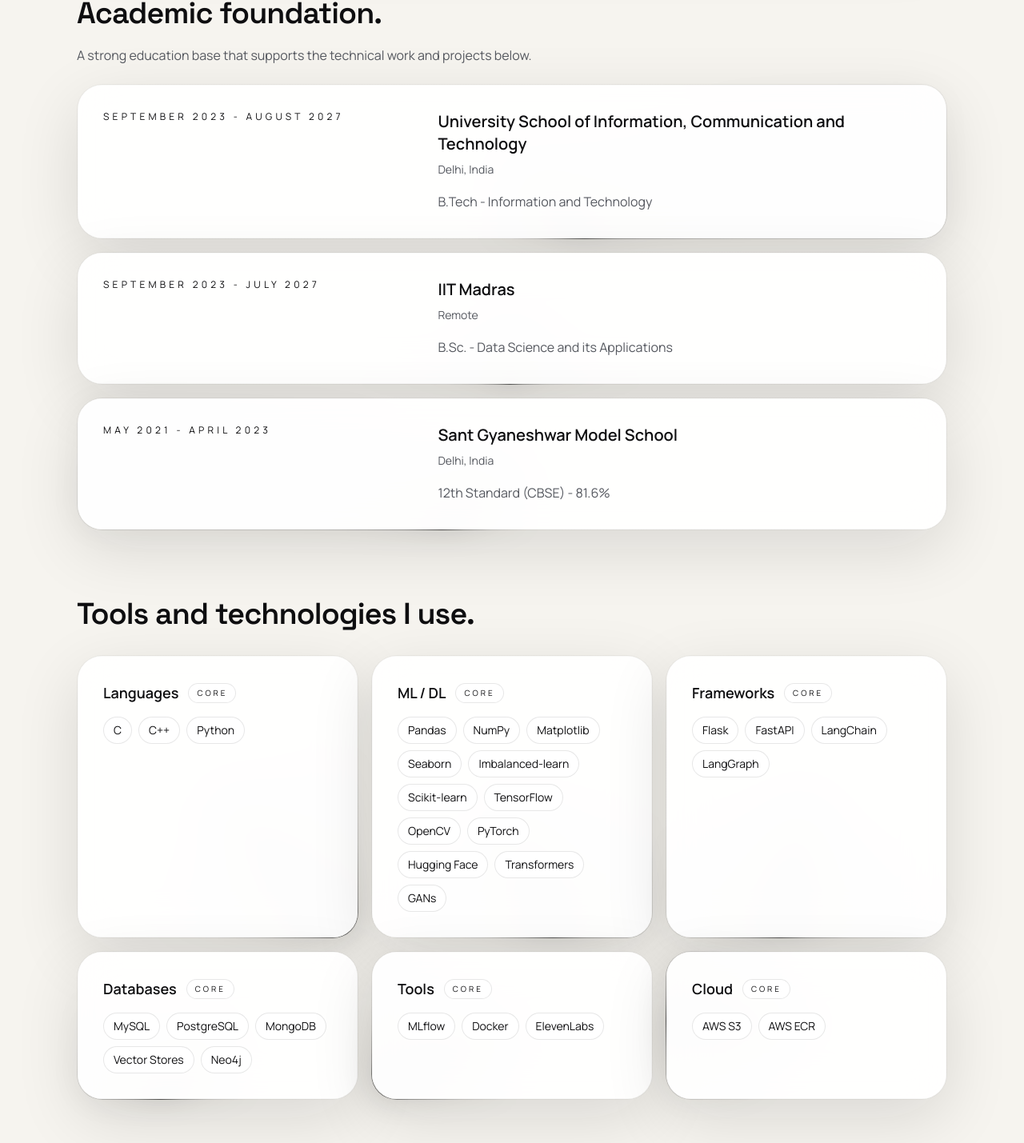
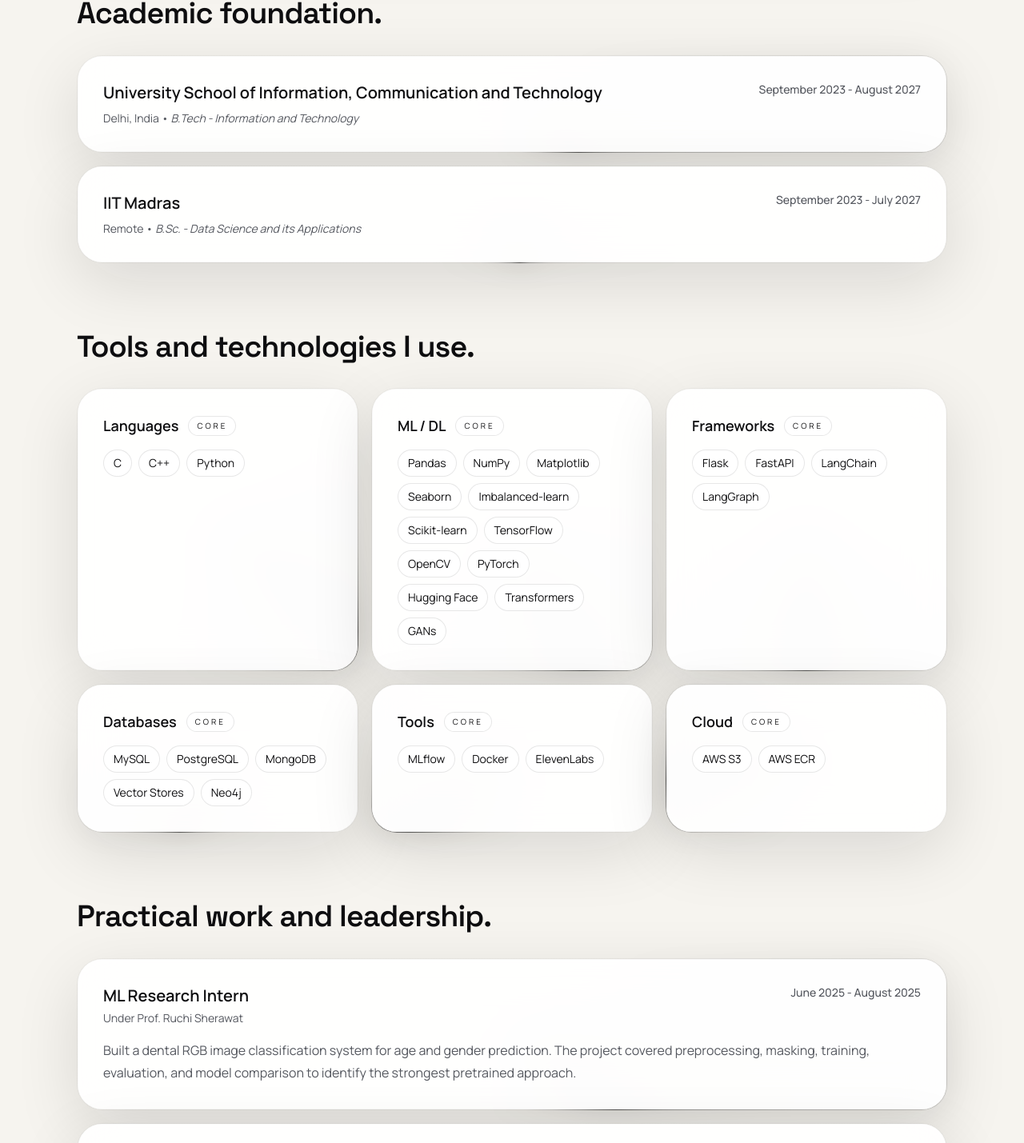
Before and after one commit to AkshitMaheshwari/portfolio, a Next.js app: page / in a window 1280 px wide. Shown: the part 914-2343 px from the top of the page at 80% size. Built offline with nearby package versions, Linux system fonts and the light colour scheme.

Commit message:
UI Changes

```diff
--- a/src/app/page.tsx
+++ b/src/app/page.tsx
@@ -145,17 +145,18 @@
         <SectionHeading
           eyebrow=""
           title="Academic foundation."
-          description="A strong education base that supports the technical work and projects below."
+          description=""
         />
         <div className="space-y-4">
           {profile.education.map((item, index) =>
             sectionCard(
-              <div className="grid gap-4 text-left lg:grid-cols-[0.8fr_1.2fr] lg:items-start">
-                <p className="text-xs uppercase tracking-[0.35em] text-[var(--accent)]/75">{item.period}</p>
+              <div className="flex flex-col sm:flex-row sm:items-start sm:justify-between text-left gap-2">
                 <div>
                   <h3 className="text-xl font-semibold text-[var(--text)]">{item.school}</h3>
-                  <p className="mt-2 text-sm text-[var(--muted)]">{item.place}</p>
-                  <p className="mt-4 text-base leading-7 text-[var(--muted)]">{item.degree}</p>
+                  <p className="mt-2 text-sm text-[var(--muted)]">{item.place} • <span className="italic">{item.degree}</span></p>
+                </div>
+                <div className="text-sm text-[var(--muted)] font-medium shrink-0 sm:text-right">
+                  {item.period}
                 </div>
               </div>,
               '',
@@ -226,20 +227,24 @@
 
       <section className="space-y-6 py-8">
         <SectionHeading
-          eyebrow="Work Experience"
+          eyebrow=""
           title="Practical work and leadership."
-          description="Short, focused cards that keep the structure calm and readable."
+          // description=""
         />
         <div className="space-y-4">
           {profile.experience.map((item, index) =>
             sectionCard(
-              <div className="grid gap-4 text-left lg:grid-cols-[0.8fr_1.2fr] lg:items-start">
-                <p className="text-xs uppercase tracking-[0.35em] text-[var(--accent)]/75">{item.period}</p>
-                <div>
-                  <h3 className="text-xl font-semibold text-[var(--text)]">{item.title}</h3>
-                  <p className="mt-2 text-sm text-[var(--muted)]">{item.organization}</p>
-                  <p className="mt-4 text-base leading-7 text-[var(--muted)]">{item.description}</p>
+              <div className="flex flex-col text-left gap-4">
+                <div className="flex flex-col sm:flex-row sm:items-start sm:justify-between gap-2">
+                  <div>
+                    <h3 className="text-xl font-semibold text-[var(--text)]">{item.title}</h3>
+                    <p className="mt-1 text-sm text-[var(--muted)]">{item.organization}</p>
+                  </div>
+                  <div className="text-sm text-[var(--muted)] font-medium shrink-0 sm:text-right">
+                    {item.period}
+                  </div>
                 </div>
+                <p className="text-base leading-7 text-[var(--muted)]">{item.description}</p>
               </div>,
               '',
               index * -0.5,
@@ -251,21 +256,20 @@
 
       <section id="projects" className="space-y-6 py-8">
         <SectionHeading
-          eyebrow="Projects"
-          title="Selected builds and experiments."
-          description="The project section stays in the same visual rhythm so it doesn't compete with the rest of the page."
+          eyebrow=""
+          title="Build Projects and Demos"
+          // description="The project section stays in the same visual rhythm so it doesn't compete with the rest of the page."
         />
         <div className="grid gap-4 lg:grid-cols-2">
           {profile.projects.slice(0, 2).map((project, index) => (
             <CometBorder key={project.name} delay={index * -1}>
               <article className="group text-left transition duration-300 hover:-translate-y-1">
-                  <p className="text-sm uppercase tracking-[0.3em] text-[var(--accent)]/75">{project.summary}</p>
-                  <h3 className="mt-3 font-[family-name:var(--font-heading)] text-2xl font-semibold text-[var(--text)] transition duration-300 group-hover:tracking-tight">
+                  <h3 className="font-[family-name:var(--font-heading)] text-2xl font-semibold text-[var(--text)] transition duration-300 group-hover:tracking-tight">
                     {project.name}
                   </h3>
                   <p className="mt-4 text-base leading-7 text-[var(--muted)]">{project.description}</p>
 
-                  <ul className="mt-6 space-y-3 text-sm text-[var(--muted)] sm:text-base">
+                  <ul className="mt-4 space-y-3 text-sm text-[var(--muted)] sm:text-base">
                     {project.highlights.map((item) => (
                       <li key={item} className="flex gap-3">
                         <span className="mt-2 h-2 w-2 rounded-full bg-[var(--accent)]" />
@@ -323,9 +327,8 @@
 
       <section className="space-y-6 py-8">
         {sectionCard(
-          <div className="mx-auto max-w-4xl text-center">
-            <p className="text-[0.65rem] font-semibold uppercase tracking-[0.48em] text-[var(--accent)]/72">Contact</p>
-            <h2 className="mt-4 font-[family-name:var(--font-heading)] text-[2.5rem] font-semibold tracking-tight text-[var(--text)] sm:text-[3.6rem]">
+          <div className="mx-auto max-w-4xl text-center py-4">
+            <h2 className="font-[family-name:var(--font-heading)] text-[2.5rem] font-semibold tracking-tight text-[var(--text)] sm:text-[3.6rem]">
               Get in Touch
             </h2>
             <p className="mx-auto mt-4 max-w-3xl text-lg leading-8 text-[var(--muted)] sm:text-xl">
--- a/src/app/projects/page.tsx
+++ b/src/app/projects/page.tsx
@@ -52,9 +52,6 @@
 
       {/* Page heading */}
       <section className="py-10">
-        <p className="text-xs font-semibold uppercase tracking-[0.45em] text-[var(--accent)]/70">
-          All Projects
-        </p>
         <h1 className="mt-3 font-[family-name:var(--font-heading)] text-4xl font-semibold tracking-tight text-[var(--text)] sm:text-5xl lg:text-6xl">
           Builds &amp; experiments.
         </h1>
@@ -68,13 +65,12 @@
         {profile.projects.map((project, index) => (
           <CometBorder key={project.name} delay={index * -1}>
             <article className="group text-left transition duration-300 hover:-translate-y-1">
-              <p className="text-sm uppercase tracking-[0.3em] text-[var(--accent)]/75">{project.summary}</p>
-              <h2 className="mt-3 font-[family-name:var(--font-heading)] text-2xl font-semibold text-[var(--text)] transition duration-300 group-hover:tracking-tight">
+              <h2 className="mt-1 font-[family-name:var(--font-heading)] text-2xl font-semibold text-[var(--text)] transition duration-300 group-hover:tracking-tight">
                 {project.name}
               </h2>
               <p className="mt-4 text-base leading-7 text-[var(--muted)]">{project.description}</p>
 
-              <ul className="mt-6 space-y-3 text-sm text-[var(--muted)] sm:text-base">
+              <ul className="mt-4 space-y-3 text-sm text-[var(--muted)] sm:text-base">
                 {project.highlights.map((item) => (
                   <li key={item} className="flex gap-3">
                     <span className="mt-2 h-2 w-2 shrink-0 rounded-full bg-[var(--accent)]" />
--- a/src/data/portfolio.ts
+++ b/src/data/portfolio.ts
@@ -62,13 +62,13 @@
       place: 'Remote',
       degree: 'B.Sc. - Data Science and its Applications',
       period: 'September 2023 - July 2027'
-    },
-    {
-      school: 'Sant Gyaneshwar Model School',
-      place: 'Delhi, India',
-      degree: '12th Standard (CBSE) - 81.6%',
-      period: 'May 2021 - April 2023'
     }
+    // {
+    //   school: 'Sant Gyaneshwar Model School',
+    //   place: 'Delhi, India',
+    //   degree: '12th Standard (CBSE) - 81.6%',
+    //   period: 'May 2021 - April 2023'
+    // }
   ],
   skills: [
     {
```
